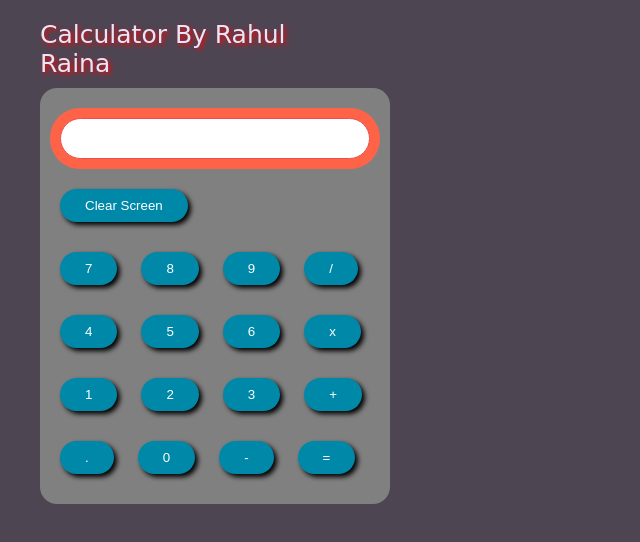
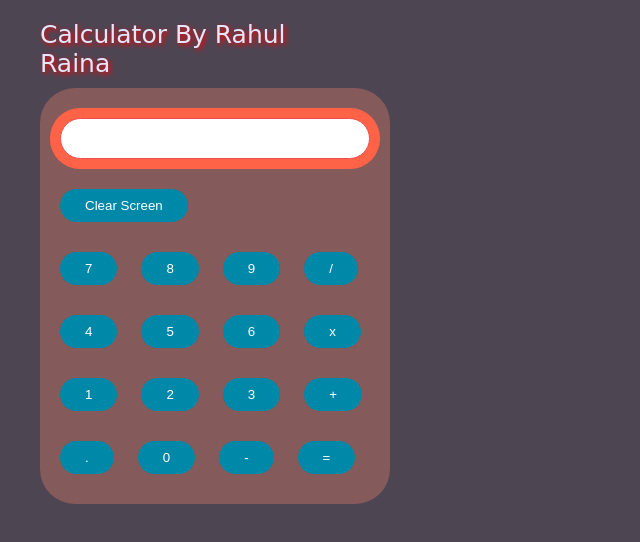
Before and after one commit to rahulraina711/calculator, a plain HTML site: page index.html in a window 1280 px wide. Shown: the whole page, without its empty margins (0-640 px from the left). Drawn offline with Linux system fonts and the light colour scheme; a web font is replaced by a local one.

Commit message:
removed shadows

```diff
--- a/style.css
+++ b/style.css
@@ -25,10 +25,10 @@ body {
 }
 
 .calculator_card {
-    border-radius: 17px;
+    border-radius: 35px;
     padding-top: 10px;
     padding-bottom: 10px;
-    background-color: grey;
+    background-color: rgb(133, 90, 90);
     width : 350px;
     box-shadow: 5px;
 }
@@ -99,9 +99,6 @@ input[type=text]{
 
 }
 
-button{
-    box-shadow: 3px 3px 5px black;
-}
 button:hover {
 
     color: white;
```
